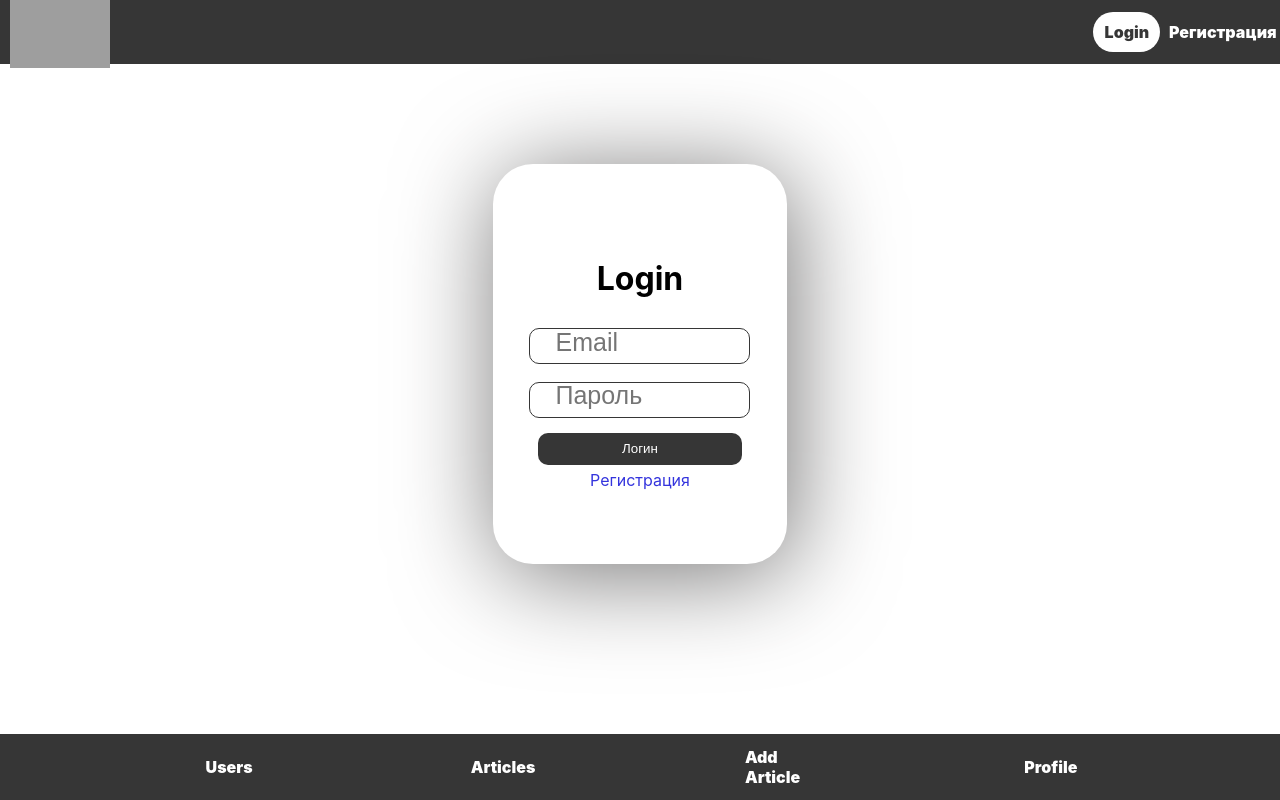
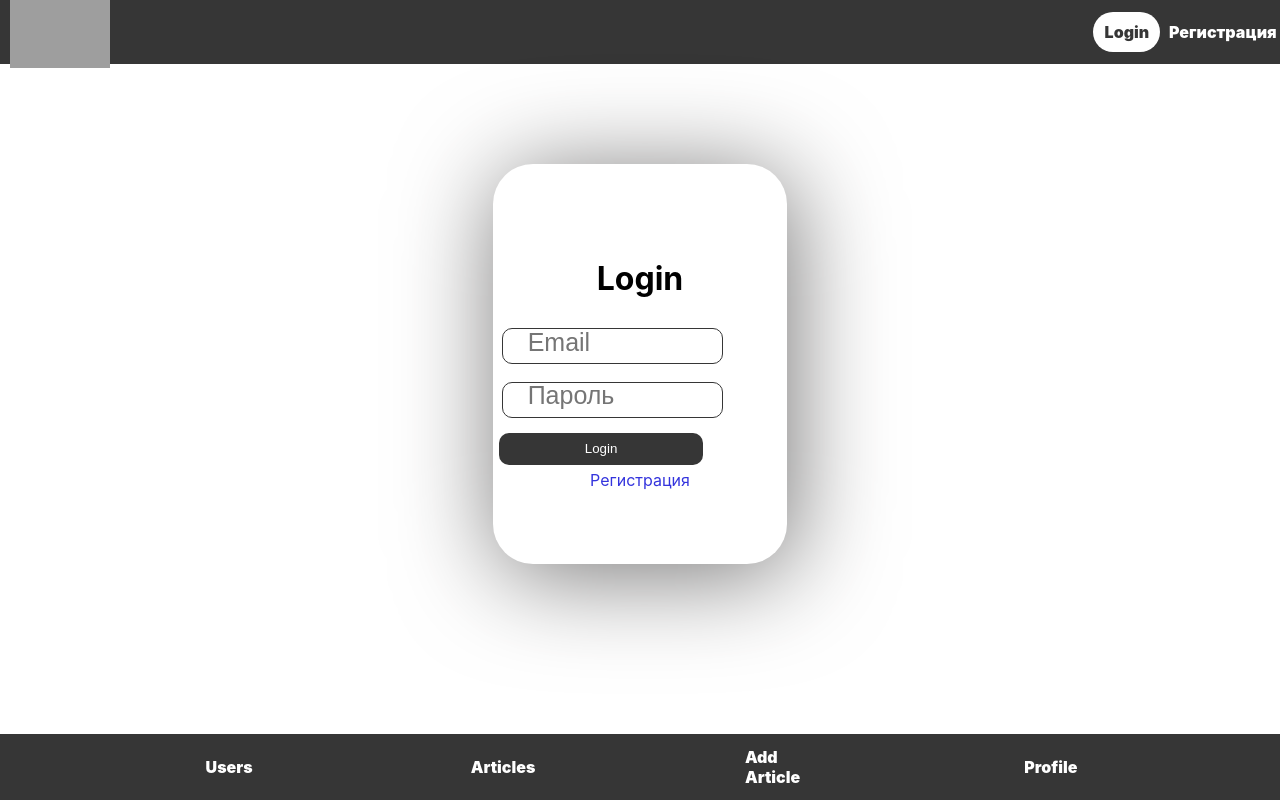
Before and after one commit to khumayunkh/blog-post, a React (Create React App) app: page /login in a window 1280 px wide. Built offline with nearby package versions, Linux system fonts and the light colour scheme; grey boxes are pictures that could not be loaded.

Commit message:
login useForm

```diff
--- a/src/components/Login/Login.js
+++ b/src/components/Login/Login.js
@@ -1,20 +1,23 @@
-import React, { useState } from "react";
+import React from "react";
 import style from './login.module.css'
 import { useDispatch } from "react-redux";
 import { loginThunk } from "../../store/authSlice/authSlice";
 import { NavLink } from "react-router-dom";
+import {useForm} from 'react-hook-form'
 
 function LoginForm(){
+    const {register, handleSubmit} = useForm()
     const dispatch = useDispatch()
 
-    const [email, setEmail] = useState('')
-    const [password, setPassword] = useState('')
+    const emailLogin = register("email", {required: true})
+    const passwordLogin = register("password", {required: true})
 
 
-    const handleSubmit = () =>{
-        dispatch(loginThunk(email,password))
-        setEmail('')
-        setPassword('')
+    const onSubmit = (data) =>{
+        dispatch(loginThunk({
+            email: data.email,
+            password : data.password
+        }))
     }
 
 
@@ -24,23 +27,23 @@ function LoginForm(){
         <div className={style.LoginForm}>
             <div className={style.LoginForm_in}>
                 <h1>Login</h1>
+                <form onSubmit={handleSubmit(onSubmit)}>
                 <input
                     className={style.input}
-                    onChange={e => setEmail(e.target.value)}
-                    value={email}
+                    {...emailLogin}
                     type="text"
                     placeholder='Email'
                 />
                 <input
                     className={style.input}
-                    onChange={e => setPassword(e.target.value)}
-                    value={password}
+                    {...passwordLogin}
                     type="password"
                     placeholder='Пароль'
                 />
-                <button className={style.btn_login} onClick={handleSubmit}>
-                    Логин
+                <button className={style.btn_login}>
+                    Login
                 </button>
+                </form>
                 <NavLink to='/registr' className={style.btn_sign_in}>
                     Регистрация
                 </NavLink>
--- a/src/components/Registration/Registration.js
+++ b/src/components/Registration/Registration.js
@@ -1,4 +1,4 @@
-import React, {useState} from "react";
+import React from "react";
 import { useDispatch } from "react-redux";
 import style from './registration.module.css'
 import { registrationThunk } from "../../store/authSlice/authSlice";
```
